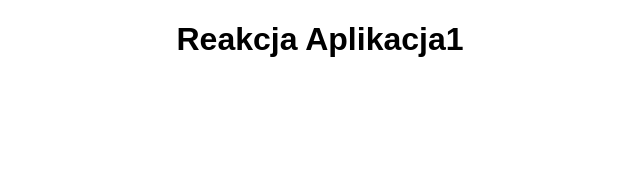
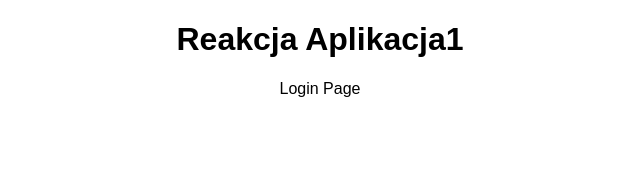
Before and after one commit to Dog1e/React_App, a React (Create React App) app: page / in a window 1280 px wide. Shown: the top 170 px of the page, without its empty margins (320-960 px from the left). Built offline with nearby package versions, Linux system fonts and the light colour scheme.

Commit message:
Update 2 files

```diff
--- a/src/App.js
+++ b/src/App.js
@@ -1,9 +1,11 @@
 import "./styles.css";
+import Login from "./components/Login/login";
 
 export default function App() {
   return (
     <div className="App">
       <h1>Reakcja Aplikacja1</h1>
+      <Login />
     </div>
   );
 }
--- /dev/null
+++ b/src/components/Login/login.js
@@ -0,0 +1,8 @@
+export default function Login() {
+  function handleLogin() {}
+  return (
+    <>
+      <div>Login Page</div>
+    </>
+  );
+}
```
